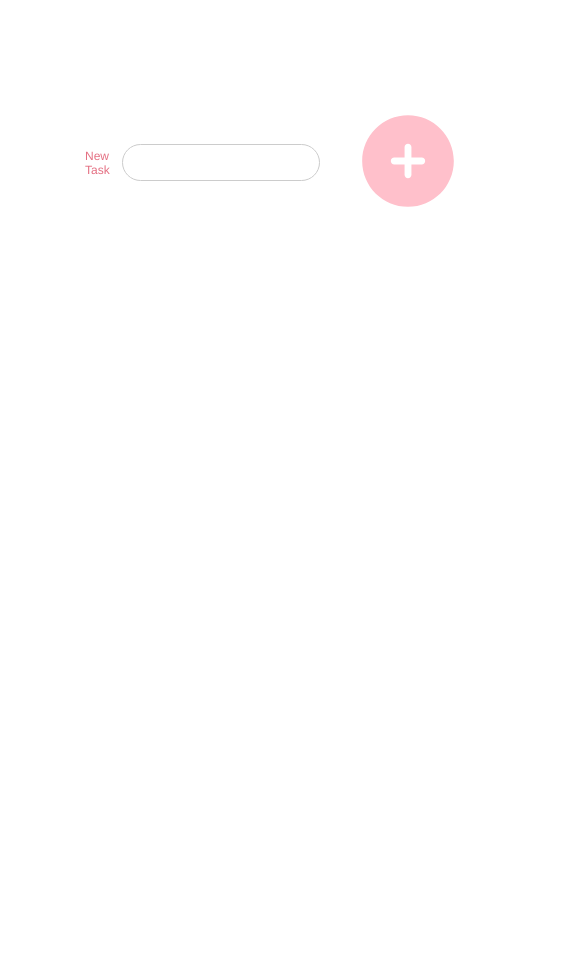
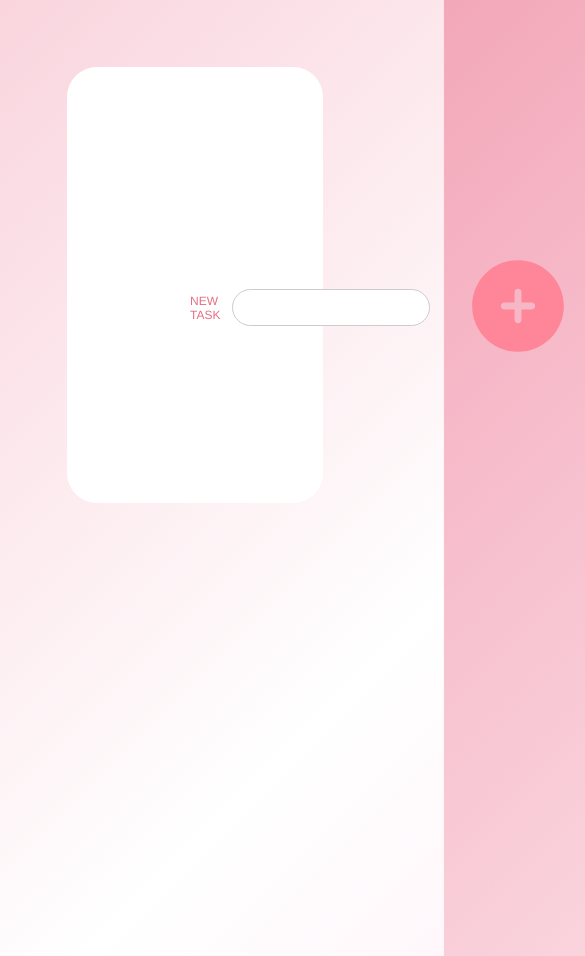
Before and after one commit to catbus00/react-todo, a React (Create React App) app: page /todo in a window 390 px wide. Shown: the whole page, 585 px wide, since content can reach past the window. Before the commit the page ends 844 px from the top, so only its background shows below. Built offline with nearby package versions, Linux system fonts and the light colour scheme.

Commit message:
change background and update media queries

```diff
--- a/src/App.js
+++ b/src/App.js
@@ -10,6 +10,7 @@ const table = process.env.REACT_APP_TABLE_NAME;
 
 function App() {
   return (
+    <div class="container">
       <BrowserRouter>
         <Routes>
           <Route path="/todo" element={<AddTodoForm />} />
@@ -19,6 +20,7 @@ function App() {
           <Route path="/navigation" element={<TodoNavigation />} />
         </Routes>
       </BrowserRouter>
+    </div>
   );
 }
 
--- a/src/components/AddTodoForm.js
+++ b/src/components/AddTodoForm.js
@@ -27,7 +27,7 @@ function AddTodoForm({ onAddTodo }) {
           todoTitle={todoTitle}
           isFocused
         >
-        New Task
+        NEW TASK
         </InputWithLabel>
         <button
           type="submit"
--- a/src/components/AddTodoForm.module.css
+++ b/src/components/AddTodoForm.module.css
@@ -4,6 +4,7 @@
   display: flex;
   align-items: center;
   gap: 5px;
+  padding-top: 50px;
 }
 
 /* adjust input box */
@@ -29,7 +30,7 @@
 }
 
 svg.addButton {
-  fill: pink;
+  fill: rgb(255, 133, 153);
   transition: fill 0.2s ease-in-out;
   height: 150px;
 }
@@ -52,6 +53,13 @@ svg.addButton {
   background-color: #fff;
 }
 
+@media screen and (max-width: 767px) {
+  .inputContainer {
+    padding-left: 10px;
+    max-width: 50%;
+  }
+}
+
 svg.addButton {
   background: none;
   border: none;
@@ -64,7 +72,7 @@ svg.addButton {
 }
 
 svg.addButton:hover {
-  fill: #cc1970;
+  fill: rgb(212, 113, 129);
 }
 
 svg.addButton:disabled {
--- a/src/components/App.css
+++ b/src/components/App.css
@@ -1,14 +1,41 @@
 @import url('https://fonts.googleapis.com/css?family=Nunito&display=swap');
 
+/* global container */
+.container {
+  width: 100%;
+  max-width: 1200px;
+  margin: 0 auto;
+  background-color: white;
+  border-radius: 30px;
+  padding: 100px;
+}
+
 /* global css body */
+
 body {
   font-family: 'helvetica';
   color: rgb(228, 111, 130);
   font-size: 17px;
   margin: 50px;
-  background-color: cream;
+  background: linear-gradient(-45deg, #ffd6ea, #ffffff, #f6b6c6, rgb(228, 111, 130));
+  background-size: 400% 400%;
+  animation: gradient 15s ease infinite;
+  height: 100vh;
 }
 
+
+
+@keyframes gradient {
+  0% {
+    background-position: 0% 50%;
+  }
+  50% {
+    background-position: 100% 50%;
+  }
+  100% {
+    background-position: 0% 50%;
+  }
+}
 /* change color, font, weight and add padding global elements */
 p,
 h1,
@@ -35,7 +62,9 @@ ul {
 /* mobile */
 @media (max-width: 767px) {
   body {
+    padding: 5px;
     font-size: 12px;
+    overflow-x: hidden;
   }
 }
 
@@ -43,6 +72,8 @@ ul {
 @media (min-width: 768px) and (max-width: 1023px) {
   body {
     font-size: 14px;
+    padding: 50px;
+    overflow-x: hidden;
   }
 }
 
@@ -50,6 +81,8 @@ ul {
 @media (min-width: 1024px) {
   body {
     font-size: 17px;
+    padding: 120px;
+    overflow-x: hidden;
   }
 }
 
--- a/src/components/TodoListToggle.module.css
+++ b/src/components/TodoListToggle.module.css
@@ -18,12 +18,12 @@
   display: flex;
   align-items: center;
   justify-content: center;
-  padding: 0;
+  padding: 1px;
   background: rgb(243, 117, 138);
   font-size: 13px;
   color: black;
   text-transform: capitalize;
-  font-family: "helvetica";
+  font-family: 'helvetica';
   font-weight: bold;
   -webkit-transform: perspective(1px) translateZ(0);
   transform: perspective(1px) translateZ(0);
```
Lines whose indentation alone changed are shown as unchanged.
